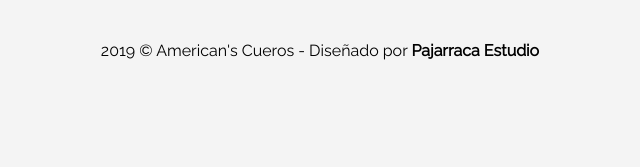
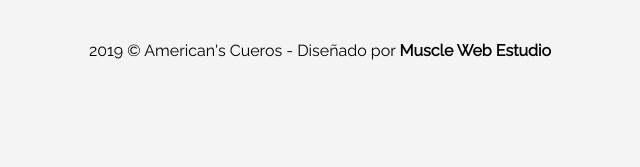
Before and after one commit to odpinerosh/amc, a plain HTML site: page index.html in a window 1280 px wide. Shown: the part 1670-1837 px from the top of the page, 320-960 px from the left. Drawn offline with Linux system fonts and the light colour scheme.

Commit message:
Commit 2 - Ajuste en footer

```diff
--- a/index.html
+++ b/index.html
@@ -131,7 +131,7 @@
 			<footer id="footer"><a name="contact" id="a"></a>
 				<img src="https://i.imgur.com/fB448La.png" id="footer-img"><br>
 
-				2019 © American's Cueros - Diseñado por <strong>Pajarraca Estudio</strong>
+				2019 © American's Cueros - Diseñado por <strong>Muscle Web Estudio</strong>
 
 			</footer>
 		</div>
```
